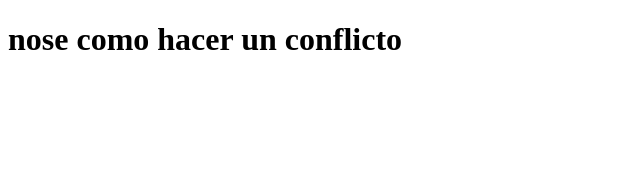
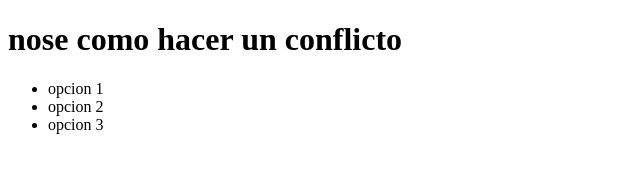
Before and after one commit to Jonathan-T1/proyectoweb2, a plain HTML site: page change.html in a window 1280 px wide. Shown: the whole page, without its empty margins (0-640 px from the left). Drawn offline with Linux system fonts and the light colour scheme.

Commit message:
opciones

```diff
--- a/change.html
+++ b/change.html
@@ -9,5 +9,10 @@
 <body>
     <h1>nose como hacer un conflicto
     </h1>
+    <ul>
+        <li>opcion 1</li>
+        <li>opcion 2</li>
+        <li>opcion 3</li>
+    </ul>
 </body>
 </html>
```
